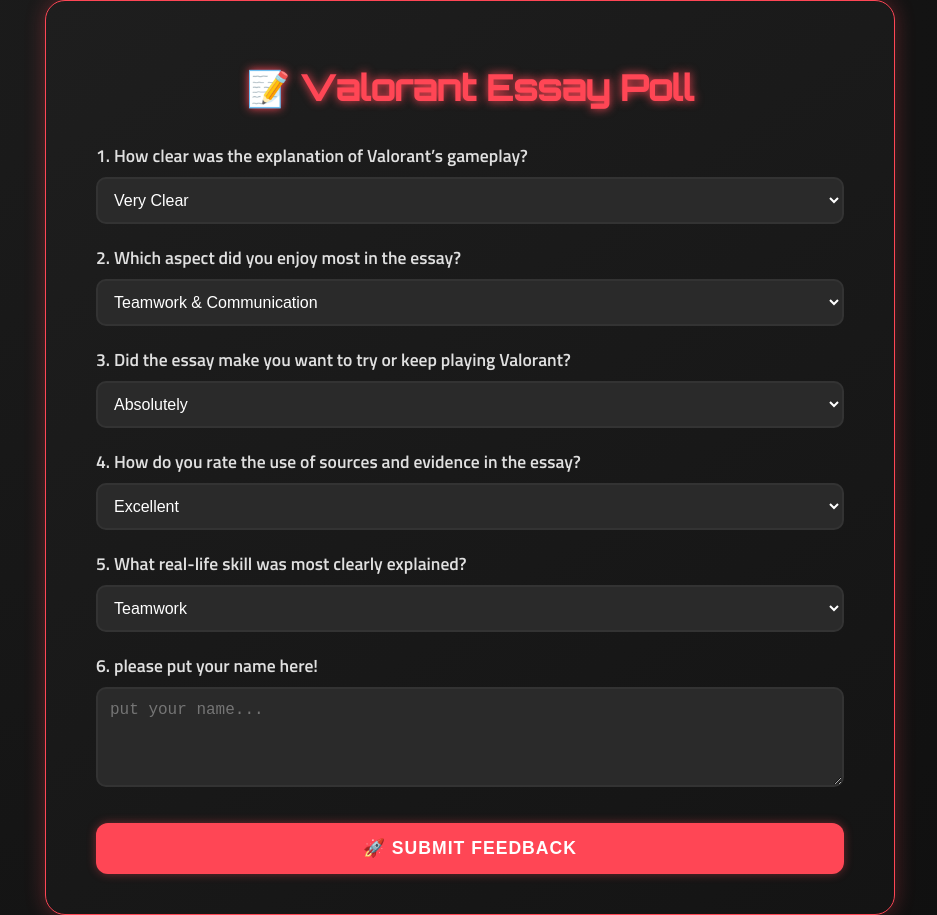
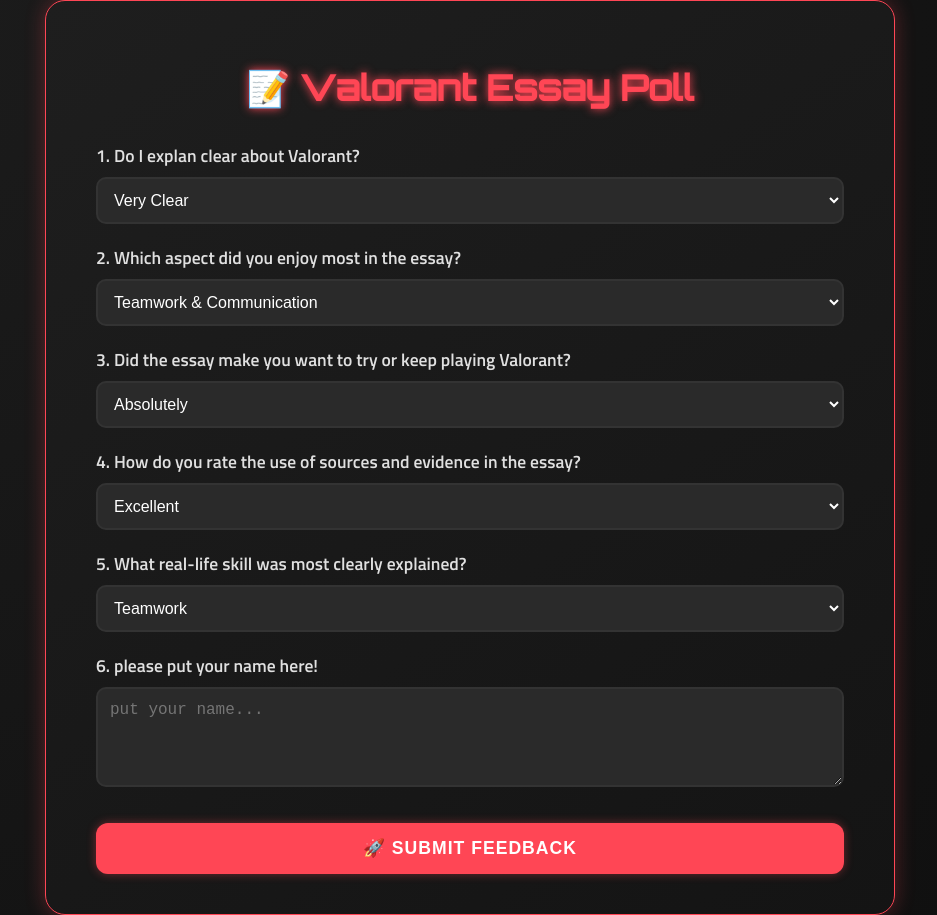
Before and after one commit to huy100408/Valorant-Website-for-English, a plain HTML site: page index.html in a window 1280 px wide. Shown: the whole page, without its empty margins (170-1107 px from the left). Drawn offline with Linux system fonts and the light colour scheme.

Commit message:
Update index.html

```diff
--- a/index.html
+++ b/index.html
@@ -118,7 +118,7 @@
   <div class="poll-container">
     <h1>📝 Valorant Essay Poll</h1>
     <form id="pollForm">
-      <label>1. How clear was the explanation of Valorant’s gameplay?</label>
+      <label>1. Do I explan clear about Valorant?</label>
       <select name="clarity">
         <option value="Very Clear">Very Clear</option>
         <option value="Somewhat Clear">Somewhat Clear</option>
```
